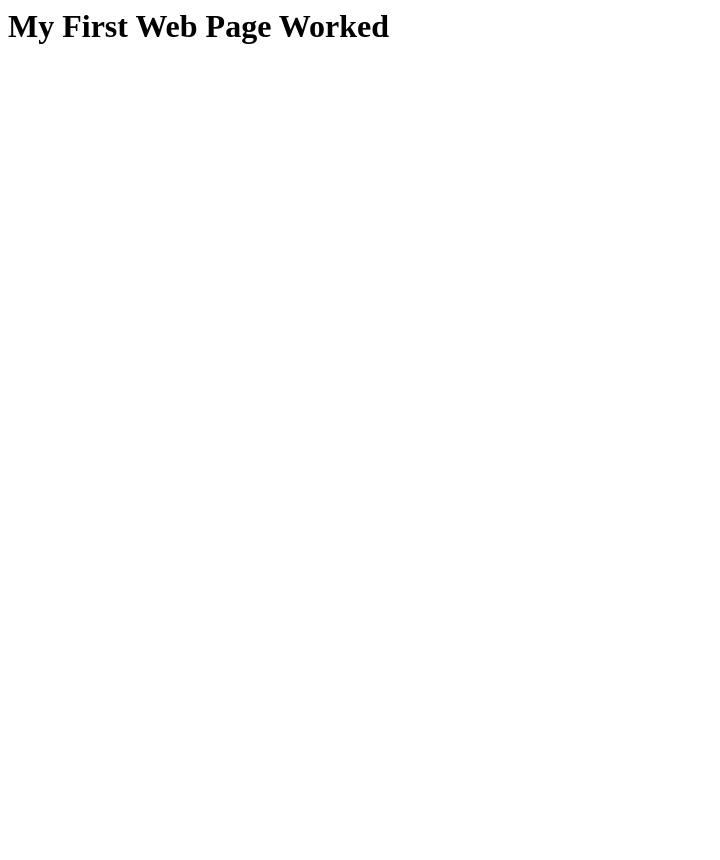
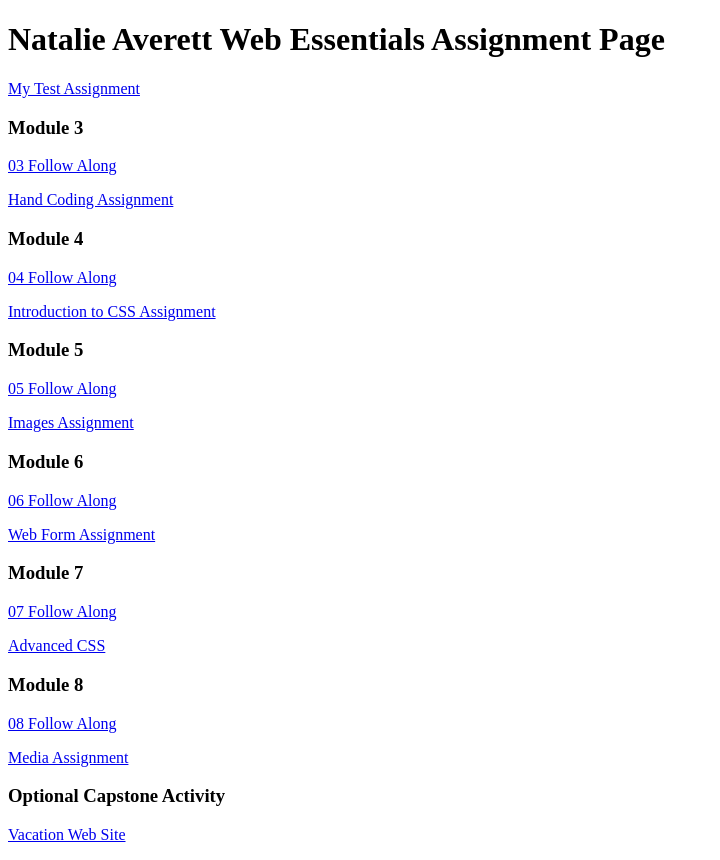
Before and after one commit to natalieaverett8/dwdd1600, a plain HTML site: page 01test/index.html in a window 1280 px wide. Shown: the whole page, without its empty margins (0-720 px from the left). Before the commit the page ends 800 px from the top, so only its background shows below. Drawn offline with Linux system fonts and the light colour scheme.

Commit message:
Update index.html

```diff
--- a/01test/index.html
+++ b/01test/index.html
@@ -1,7 +1,39 @@
-<html>
-<head>
-</head>
-<body>
-<h1>My First Web Page Worked</h1>
-<body>
+<!DOCTYPE html>
+<html lang="en">
+	<head>
+		<meta charset="UTF-8">
+		<meta name="viewport" content="width=device-width, initial-scale=1.0">
+		<title>dwdd 1600 assignment list page</title>
+	</head>
+	<body>
+		<h1>Natalie Averett Web Essentials Assignment Page</h1>
+		<p><a href="01test">My Test Assignment</a></p>
+
+		<h3>Module 3</h3>
+		<p><a href="03follow-along">03 Follow Along</a></p>
+		<p><a href="03hand-coding">Hand Coding Assignment</a></p>
+
+		<h3>Module 4</h3>
+		<p><a href="04follow-along">04 Follow Along</a></p>
+		<p><a href="04intro-css">Introduction to CSS Assignment</a></p>
+
+		<h3>Module 5</h3>
+		<p><a href="05follow-along">05 Follow Along</a></p>
+		<p><a href="05images">Images Assignment</a></p>
+
+		<h3>Module 6</h3>
+		<p><a href="06follow-along">06 Follow Along</a></p>
+		<p><a href="06form">Web Form Assignment</a></p>
+
+		<h3>Module 7</h3>
+		<p><a href="07follow-along">07 Follow Along</a></p>
+		<p><a href="07advanced-css">Advanced CSS</a></p>
+
+		<h3>Module 8</h3>
+		<p><a href="08follow-along">08 Follow Along</a></p>
+		<p><a href="08media">Media Assignment</a></p>
+
+		<h3>Optional Capstone Activity</h3>
+		<p><a href="vacation">Vacation Web Site</a></p>
+	</body>
 </html>
```
